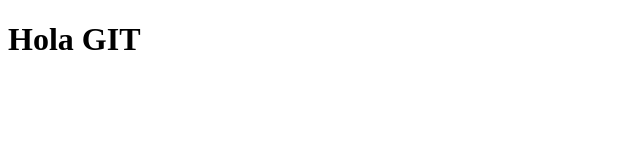
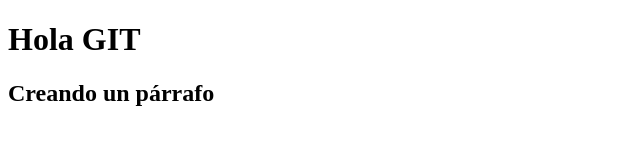
Before and after one commit to AlejandroContornos/Ejemplo, a plain HTML site: page index.html in a window 1280 px wide. Shown: the whole page, without its empty margins (0-640 px from the left). Drawn offline with Linux system fonts and the light colour scheme.

Commit message:
Segundo commit

```diff
--- a/index.html
+++ b/index.html
@@ -10,5 +10,7 @@
 
         <h1>Hola GIT</h1>
 
+        <h2>Creando un párrafo</h2>
+
 </body>
 </html>
```
